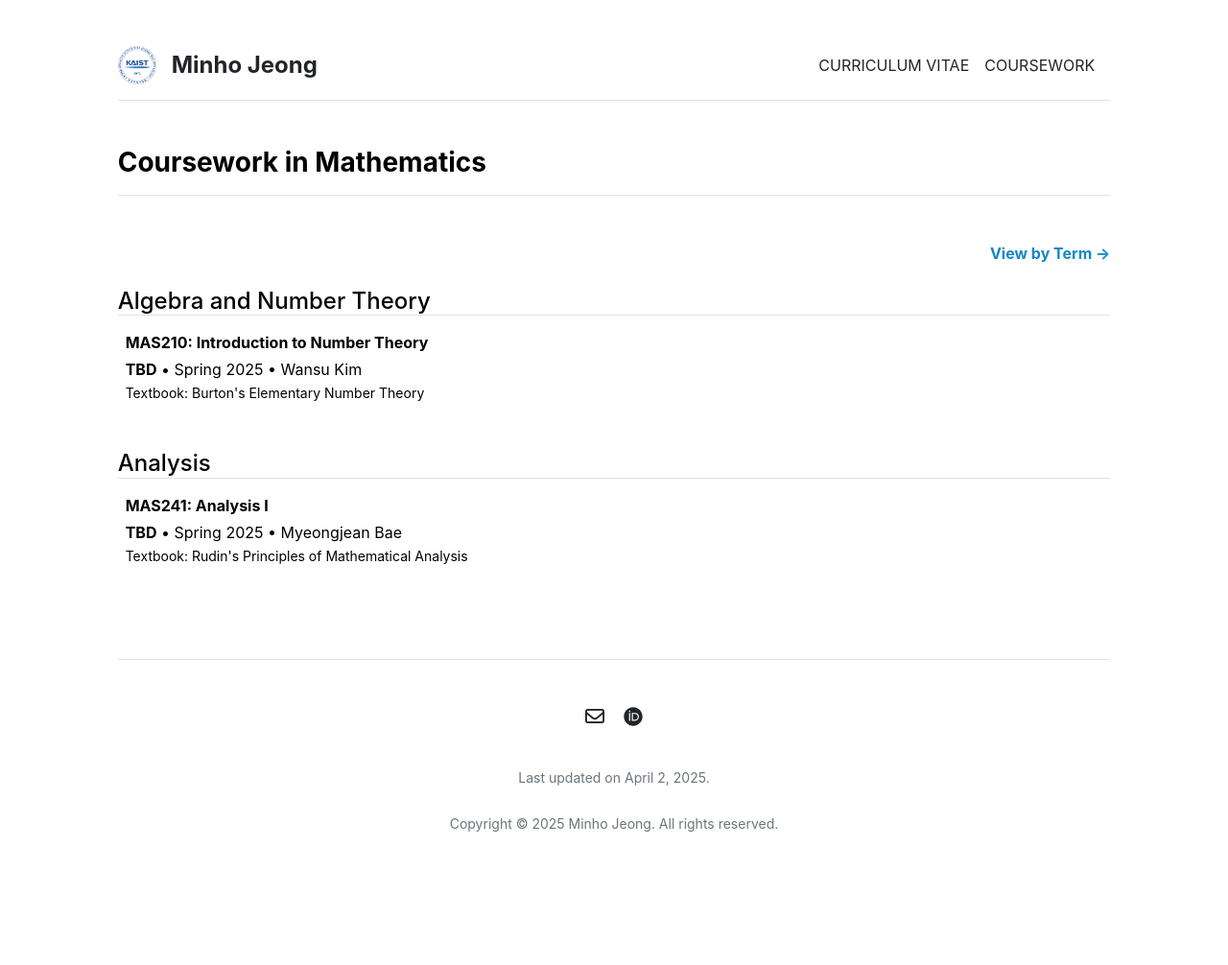
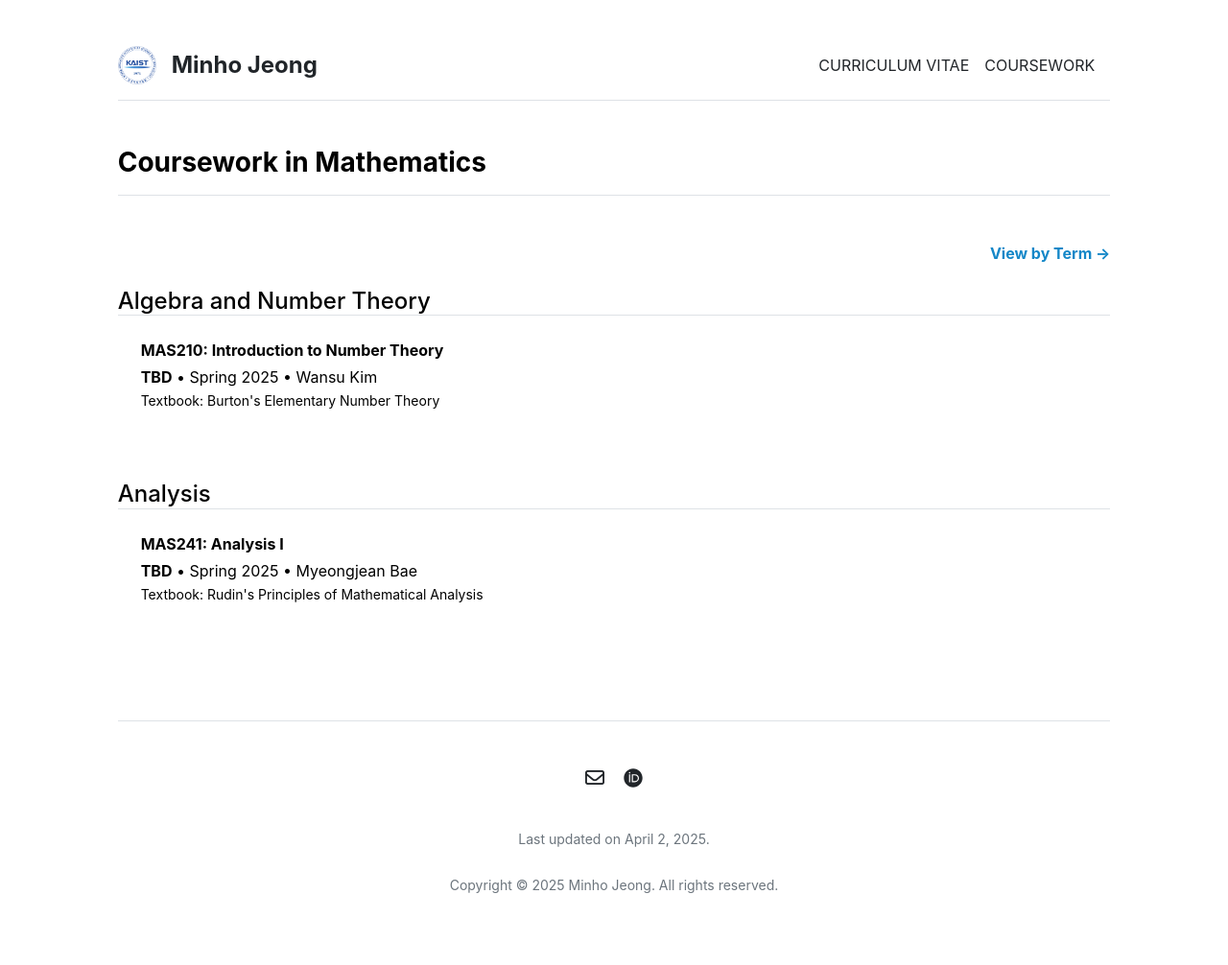
Before and after one commit to mino-jeong/mino-jeong.github.io, a Jekyll site: the page built from coursework-field.md, in a window 1280 px wide. Shown: the whole page at 96% size. Built offline with Jekyll 4.4.1, drawn with Linux system fonts in a browser that asks for light colours; before the commit the page ends 942 px from its top, so only the background shows below that.

Commit message:
Update coursework-field.html

```diff
--- a/_layouts/coursework-field.html
+++ b/_layouts/coursework-field.html
@@ -14,9 +14,10 @@
       </a>
     </p>
 
-    <div class="mb-5">
-      <h4 class="border-bottom mb-3">Algebra and Number Theory</h4>
-      <div class="ps-2">
+    <div class="mb-5 row gx-5">
+      <div class="col-12">
+        <h4 class="border-bottom mb-4">Algebra and Number Theory</h4>
+        <div class="ps-md-4">
           {% for section in site.data.coursework-field.algebra %}
             <p class="fw-bold mb-1">{{ section.title }}</p>
             <p class="mb-4">
@@ -26,10 +27,12 @@
           {% endfor %}
         </div>
       </div>
+    </div>
 
-    <div class="mb-5">
-      <h4 class="border-bottom mb-3">Analysis</h4>
-      <div class="ps-2">
+    <div class="mb-5 row gx-5">
+      <div class="col-12">
+        <h4 class="border-bottom mb-4">Analysis</h4>
+        <div class="ps-md-4">
           {% for section in site.data.coursework-field.analysis %}
             <p class="fw-bold mb-1">{{ section.title }}</p>
             <p class="mb-4">
@@ -39,6 +42,7 @@
           {% endfor %}
         </div>
       </div>
+    </div>
 
   </div>
 </div>
```
Lines whose indentation alone changed are shown as unchanged.
